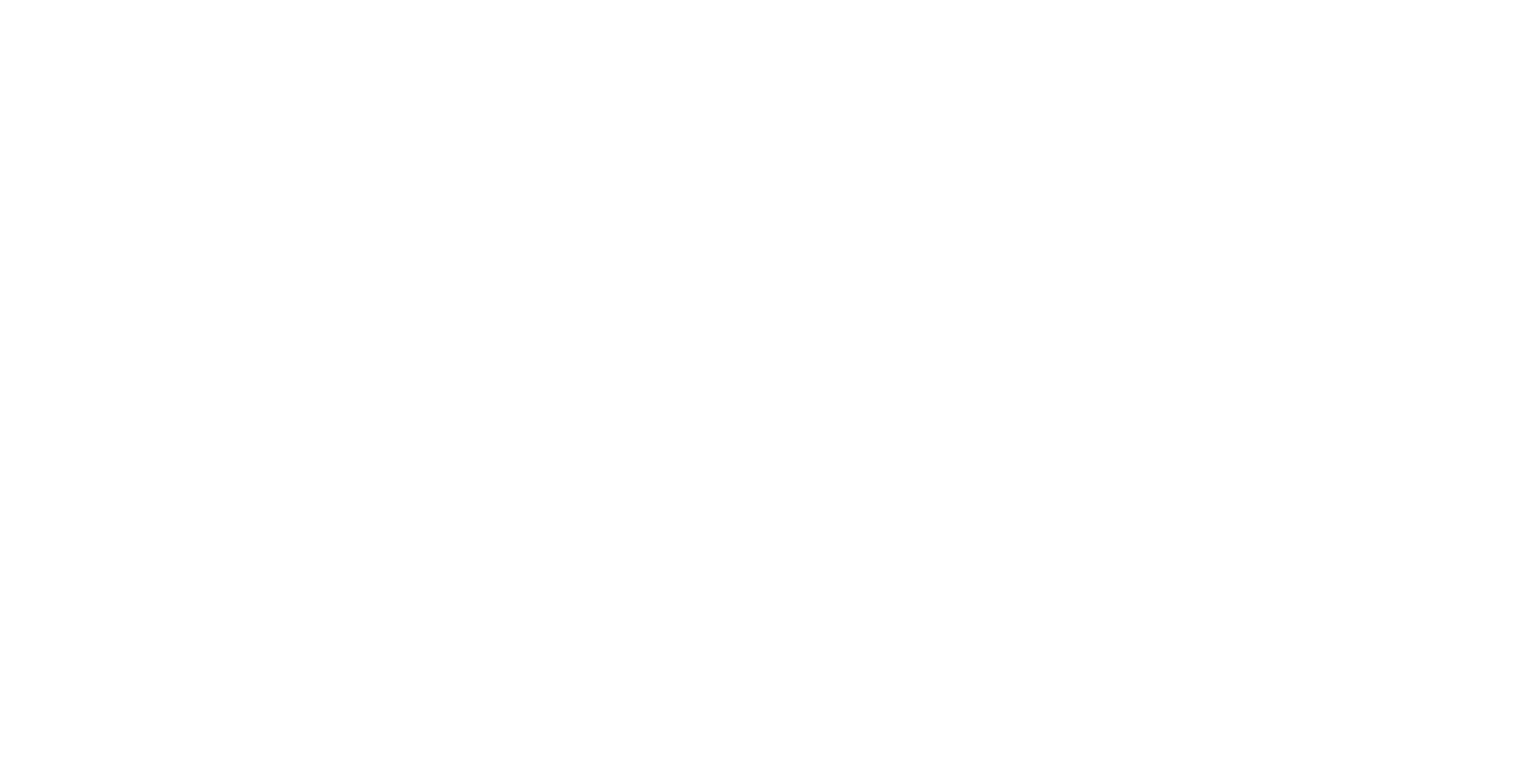
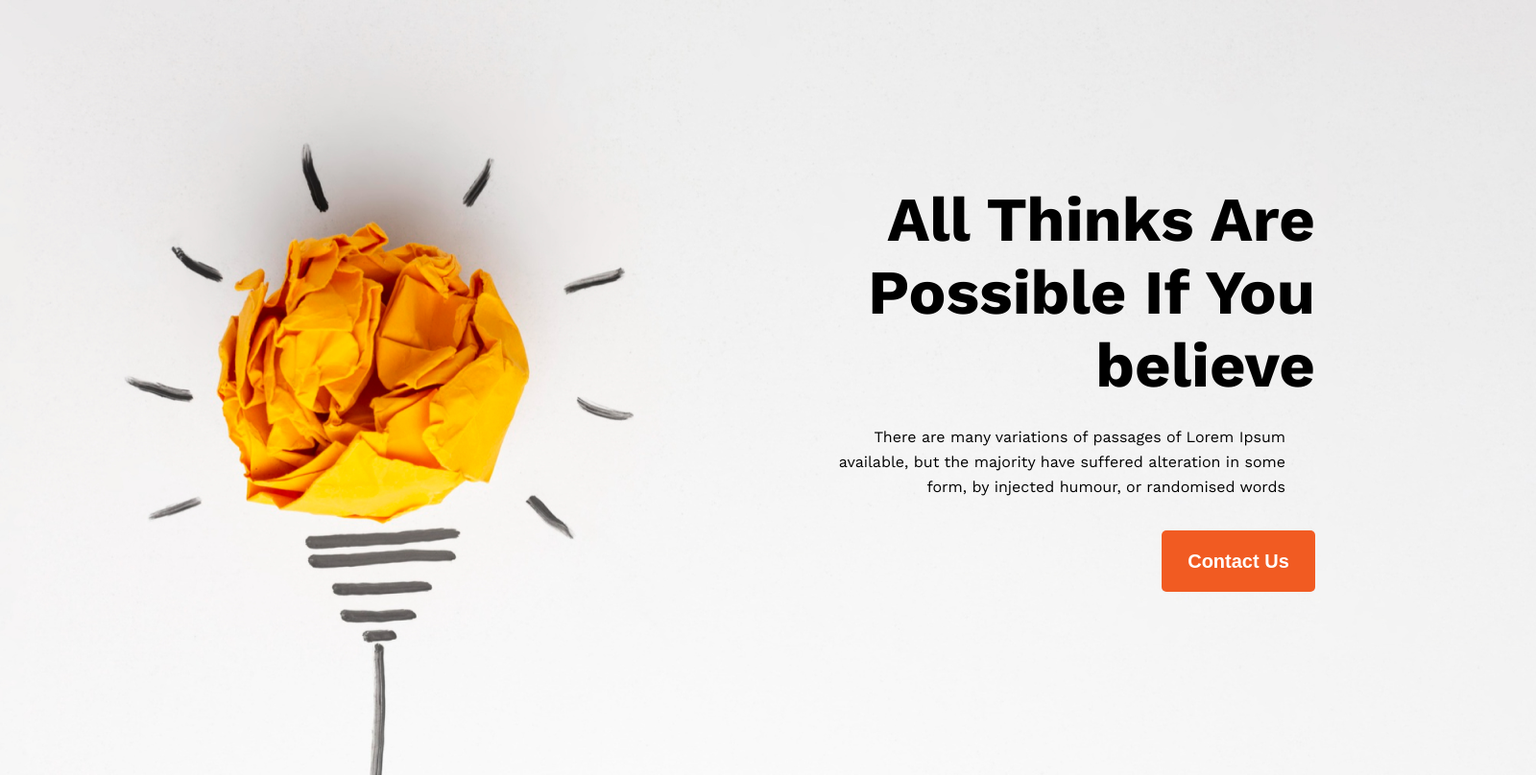
Before and after one commit to m01713261932/new-year-project, a plain HTML site: page index.html in a window 1280 px wide. Shown: the whole page at 96% size, 1600 px wide, since content can reach past the window. Drawn offline with nearby package versions, Linux system fonts and the light colour scheme.

Commit message:
added top section

```diff
--- a/index.html
+++ b/index.html
@@ -1,11 +1,42 @@
 <!DOCTYPE html>
 <html lang="en">
+
 <head>
     <meta charset="UTF-8">
     <meta name="viewport" content="width=device-width, initial-scale=1.0">
+    <!-- google font  -->
+    <link rel="preconnect" href="https://fonts.googleapis.com">
+    <link rel="preconnect" href="https://fonts.gstatic.com" crossorigin>
+    <link
+        href="https://fonts.googleapis.com/css2?family=Work+Sans:ital,wght@0,100;0,200;0,300;0,400;0,500;0,600;0,700;0,800;0,900;1,100;1,200;1,300;1,400;1,500;1,600;1,700;1,800;1,900&display=swap"
+        rel="stylesheet">
     <title>New Year Project</title>
+    <link rel="stylesheet" href="./styles/styles.css">
+
 </head>
+
+
 <body>
+    <!-- star top section  -->
+    <header class="top_container">
+        <section class="heading_container">
+            <h1 class="heading">All Thinks Are Possible If You believe</h1>
+            <p class="heading_des">
+                There are many variations of passages of Lorem Ipsum available, but the majority have suffered
+                alteration in some form, by injected humour, or randomised words
+            </p>
+            <button class="btn">Contact Us</button>
+        </section>
 
+    </header>
+    <!-- end top section  -->
+    <main>
+
+    </main>
+
+    <footer>
+
+    </footer>
 </body>
+
 </html>
--- /dev/null
+++ b/styles/styles.css
@@ -0,0 +1,57 @@
+* {
+    padding: 0px;
+    margin: 0px;
+}
+
+body {
+    font-family: 'Work Sans', sans-serif;
+    ;
+}
+
+.top_container {
+    width: 1600px;
+    height: 808px;
+    background-image: url(../images/banner/banner1.png);
+    background-repeat: no-repeat;
+    background-size: cover;
+    display: flex;
+    justify-content: end;
+    align-items: center;
+}
+
+.heading_container {
+    text-align: right;
+    padding-right: 230px;
+}
+
+.heading {
+    color: #151414);
+    font-size: 65px;
+    font-style: normal;
+    font-weight: 700;
+    line-height: normal;
+    width: 525px;
+}
+
+.heading_des {
+    color: #444343);
+    font-size: 16px;
+    font-weight: 400;
+    line-height: 26px;
+    width: 494px;
+    padding: 24px 0px 32px 0px;
+}
+
+.btn {
+    color: #FFF;
+    background: #F15B22;
+    font-size: 20px;
+    font-style: normal;
+    font-weight: 600;
+    line-height: normal;
+    width: 160px;
+    height: 64px;
+    border-radius: 5px;
+    border-style: none;
+
+}
```
